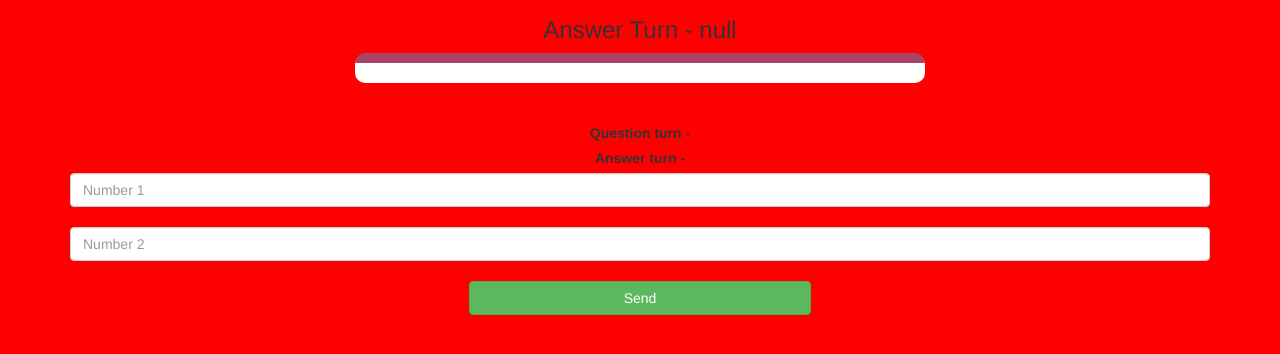
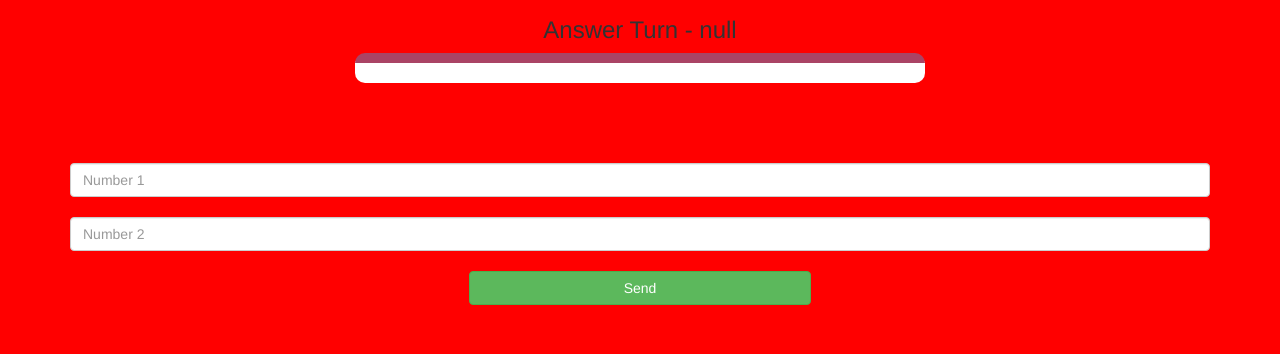
Before and after one commit to SaharshRajput/Project-91, a plain HTML site: page quiz_game.html in a window 1280 px wide. Shown: the part 182-536 px from the top of the page. Drawn offline with nearby package versions, Linux system fonts and the light colour scheme.

Commit message:
Add files via upload

```diff
--- a/quiz_game.html
+++ b/quiz_game.html
@@ -23,9 +23,9 @@
 		<br>
 		<br>
 
-		<label id="question_turn">Question turn -</label>
+		<label id="question_turn"></label>
 		<br>
-		<label id="answer_turn">Answer turn -</label>
+		<label id="answer_turn"></label>
 <input type="text" id="number_1" class="form-control" placeholder="Number 1">
 <br>
 <input type="text" id="number_2" class="form-control" placeholder="Number 2">
```
